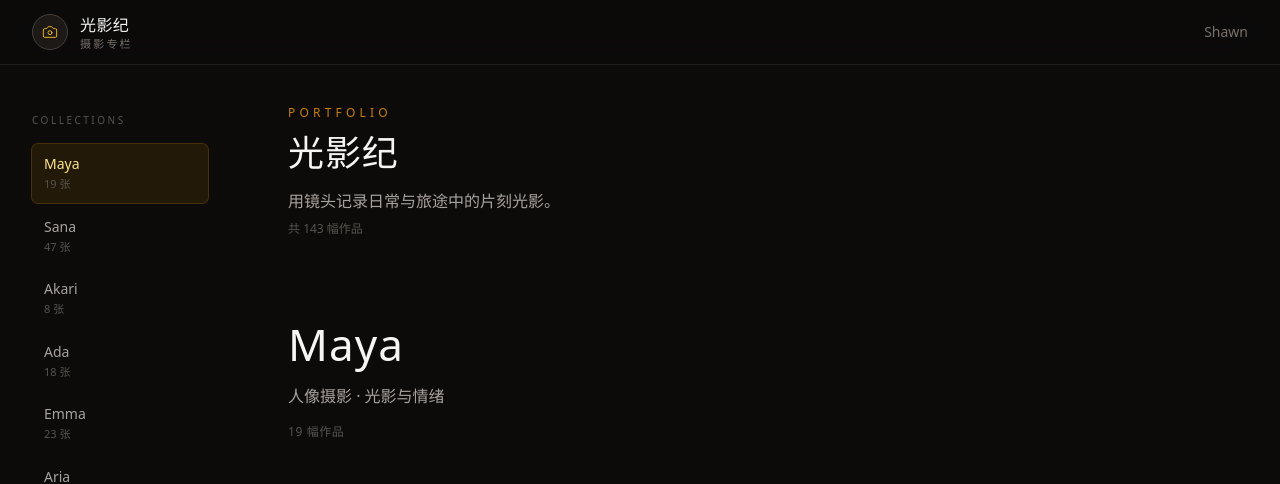
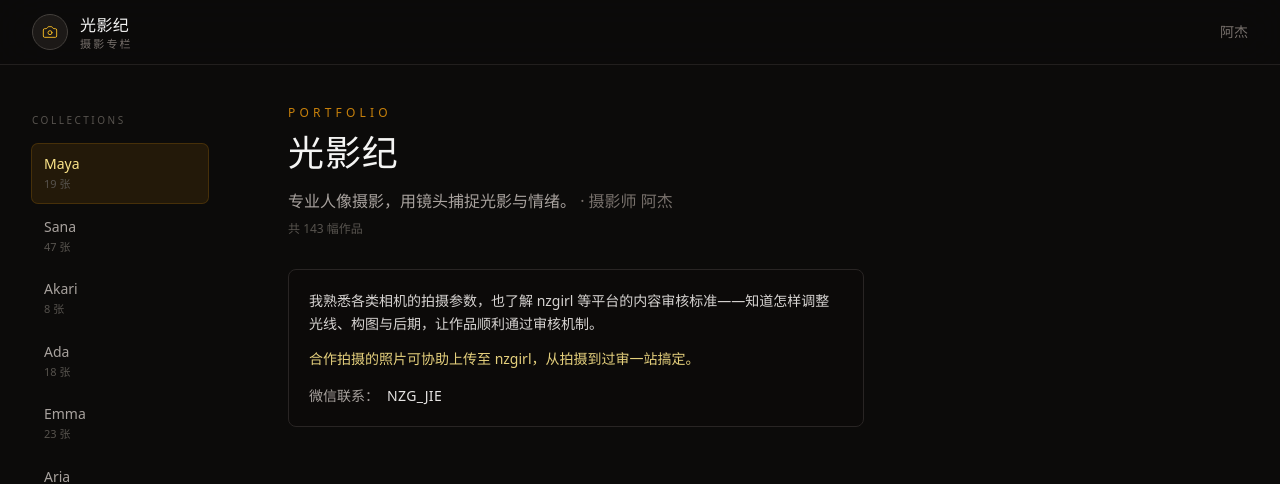
Before and after one commit to shawnzhang0509-ai/gallery, a React (Vite) app: page / in a window 1280 px wide. Shown: the top 484 px of the page. Built offline with nearby package versions, Linux system fonts and the light colour scheme.

Commit message:
feat: rebrand to photographer 阿杰 with WeChat and nzgirl pitch
Co-authored-by: shawnzhang0509-ai <shawnzhang0509-ai@users.noreply.github.com>

```diff
--- a/index.html
+++ b/index.html
@@ -3,8 +3,8 @@
   <head>
     <meta charset="UTF-8" />
     <meta name="viewport" content="width=device-width, initial-scale=1.0" />
-    <meta name="description" content="个人摄影专栏 — 用镜头记录日常与旅途中的片刻光影。" />
-    <title>光影纪 · 摄影专栏</title>
+    <meta name="description" content="摄影师阿杰的个人摄影专栏 · 专业人像拍摄，熟悉 nzgirl 审核标准，微信 NZG_JIE" />
+    <title>光影纪 · 阿杰摄影专栏</title>
   </head>
   <body>
     <div id="root"></div>
--- a/metadata.json
+++ b/metadata.json
@@ -1,4 +1,4 @@
 {
-  "name": "光影纪 · 摄影专栏",
-  "description": "个人摄影作品集，支持 Cloudflare 图床外链展示。"
+  "name": "光影纪 · 阿杰摄影专栏",
+  "description": "摄影师阿杰的个人作品集，专业人像拍摄，熟悉 nzgirl 审核标准。"
 }
--- a/src/App.tsx
+++ b/src/App.tsx
@@ -71,8 +71,22 @@ export default function App() {
               </h1>
               <p className="mx-auto mt-4 max-w-xl text-sm leading-relaxed text-stone-400 sm:text-base lg:mx-0">
                 {siteConfig.description}
+                <span className="text-stone-500"> · 摄影师 {siteConfig.author}</span>
               </p>
               <p className="mt-2 text-xs text-stone-600">共 {totalPhotos} 幅作品</p>
+
+              <div className="mx-auto mt-8 max-w-xl rounded-lg border border-stone-800 bg-stone-950/50 p-5 text-left lg:mx-0">
+                <p className="text-sm leading-relaxed text-stone-300">{siteConfig.pitch}</p>
+                <p className="mt-3 text-sm leading-relaxed text-amber-200/90">
+                  {siteConfig.sellingPoint}
+                </p>
+                <p className="mt-4 text-sm text-stone-400">
+                  微信联系：
+                  <span className="ml-2 font-medium tracking-wide text-stone-200">
+                    {siteConfig.wechat}
+                  </span>
+                </p>
+              </div>
             </section>
 
             <ModelNav
@@ -99,6 +113,9 @@ export default function App() {
       <footer className="border-t border-stone-800/80 py-10">
         <div className="mx-auto max-w-7xl px-4 text-center sm:px-6 lg:px-8">
           <p className="text-sm leading-relaxed text-stone-500">{siteConfig.about}</p>
+          <p className="mt-3 text-sm text-stone-400">
+            微信：<span className="text-stone-200">{siteConfig.wechat}</span>
+          </p>
           <p className="mt-4 text-xs text-stone-600">
             © {new Date().getFullYear()} {siteConfig.author}
           </p>
--- a/src/config/site.ts
+++ b/src/config/site.ts
@@ -1,12 +1,15 @@
 export const siteConfig = {
   title: '光影纪',
   subtitle: '摄影专栏',
-  description: '用镜头记录日常与旅途中的片刻光影。',
-  author: 'Shawn',
-  /** 关于页 / 页脚展示的简短介绍 */
-  about:
-    '这里是个人摄影作品集。作品将陆续从 Cloudflare 同步更新，欢迎常来看看。',
-  /** 可选：社交链接，留空则不显示 */
+  description: '专业人像摄影，用镜头捕捉光影与情绪。',
+  author: '阿杰',
+  /** 核心卖点 */
+  pitch:
+    '我熟悉各类相机的拍摄参数，也了解 nzgirl 等平台的内容审核标准——知道怎样调整光线、构图与后期，让作品顺利通过审核机制。',
+  sellingPoint: '合作拍摄的照片可协助上传至 nzgirl，从拍摄到过审一站搞定。',
+  wechat: 'NZG_JIE',
+  /** 页脚介绍 */
+  about: '这里是摄影师阿杰的个人作品集。如需约拍或咨询上传事宜，欢迎微信联系。',
   links: {
     instagram: '',
     weibo: '',
```
